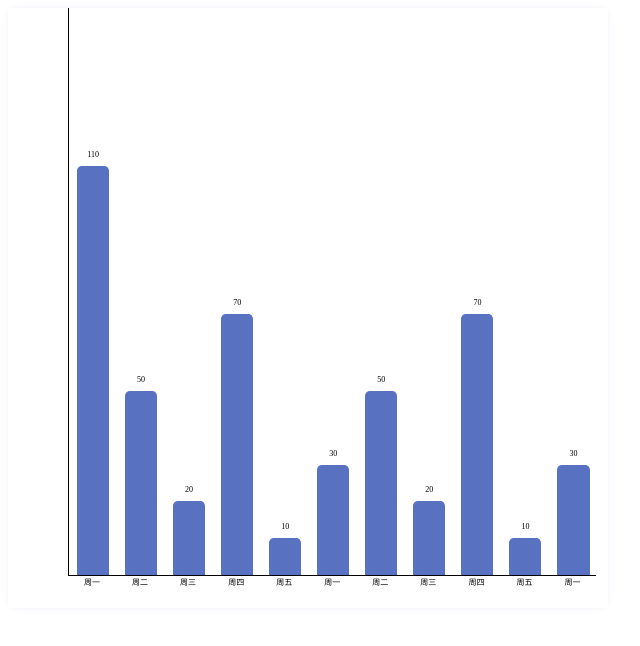
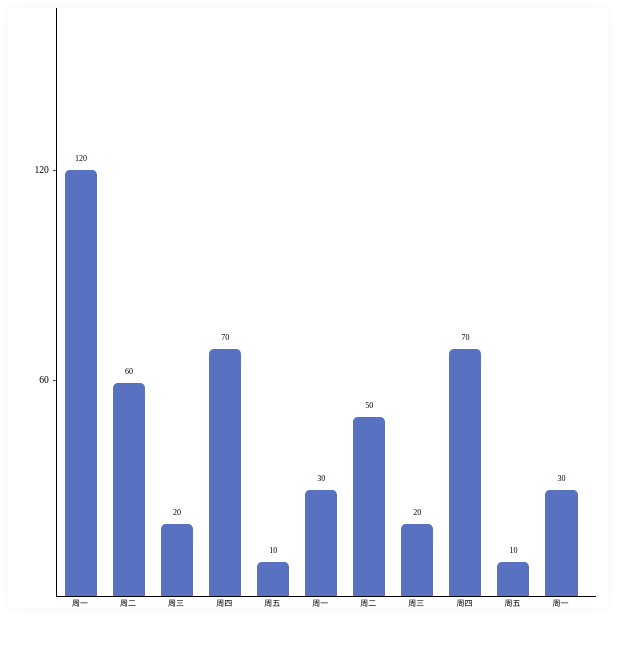
Before and after one commit to CaoKejian/plugin-bar, a Vue app: page / in a window 1280 px wide. Shown: the top 646 px of the page, without its empty margins (0-640 px from the left). Built offline with nearby package versions, Linux system fonts and the light colour scheme.

Commit message:
增加纵坐标逻辑及样式规范

```diff
--- a/src/App.vue
+++ b/src/App.vue
@@ -12,8 +12,8 @@ export default {
   data() {
     return {
       data: [
-        { id: 1, xName: '周一', yName: 0, value: 110 },
-        { id: 2, xName: '周二', yName: 80, value: 50 },
+        { id: 1, xName: '周一', yName: 0, value: 120 },
+        { id: 2, xName: '周二', yName: 80, value: 60 },
         { id: 3, xName: '周三', yName: 60, value: 20 },
         { id: 4, xName: '周四', yName: 40, value: 70 },
         { id: 5, xName: '周五', yName: 20, value: 10 },
--- a/src/plugin/colin-button/index.vue
+++ b/src/plugin/colin-button/index.vue
@@ -7,6 +7,16 @@
     <div class='overWrapper'>
       <div class='innerWrapper'>
         <div class='box1' :style="{ visibility: isOk ? 'visible' : 'hidden' }">
+          <div class='fake1'>
+            <div class='yItem' style="height:50%" v-for="item in yData" :key="item">
+              <div>{{ item }}</div>
+              <div style="margin-left: 4px;">-</div>
+            </div>
+          </div>
+          <div class='bar1'>
+            <div class='xItem'>
+            </div>
+          </div>
         </div>
         <div class='box2' ref="box2">
           <div class='fake' :style="{ width: `${box2Width}px`, borderBottom: isOk ? '1px solid #000' : '0px' }">
@@ -42,6 +52,11 @@ export default {
     }
   },
   methods: {
+    handleData(data) {
+      const values = Array.from(new Set(data.map(item => item.value))).sort((a, b) => b - a);
+      const max = values.shift();
+      this.yData = [Math.floor(max / 2), Math.floor(max)].reverse();
+    },
     handleX(data) {
       const maxItem = data.reduce((max, item) => (item.value > max.value ? item : max));
       const maxBit = maxItem.value;
@@ -57,6 +72,7 @@ export default {
     }
   },
   async mounted() {
+    this.handleData(this.data)
     await this.handleX(this.data)
     this.box2Width = this.$refs.box2.scrollWidth;
     // 在页面加载后添加动画类，通过 setTimeout 模拟延迟效果
@@ -101,20 +117,48 @@ export default {
   background: #fff;
 }
 
-.box1,
-.box3 {
-  height: 100%;
-  width: 10%;
+.yItem {
+  height: 20%;
+  width: 100%;
+  font-size: 0.6rem;
+  display: flex;
+  justify-content: flex-end;
+}
+
+.yItem:nth-child(2) {
+  margin-bottom: 0.5rem;
+}
+
+.fake1 {
+  position: absolute;
+  top: calc(30% - 1.5rem);
+  left: 0;
+  right: 0;
+  bottom: 1rem;
+  font-size: 0.6rem;
+  display: flex;
+  flex-direction: column;
+}
+
+.bar1 {
+  width: 100%;
   box-sizing: border-box;
   display: flex;
+}
+
+.box1 {
+  box-sizing: border-box;
+  flex: 1;
+  display: flex;
+  height: 100%;
   flex-direction: column;
   justify-content: flex-end;
+  position: relative;
 }
 
 .box3 {
   width: 2%;
 }
-
 
 .xItem {
   width: 20%;
@@ -123,10 +167,21 @@ export default {
 }
 
 .box2 {
-  flex: 1;
+  /* flex: 1; */
+  width: 90%;
   display: flex;
   flex-direction: column;
   overflow-x: scroll;
+}
+
+.box2::-webkit-scrollbar {
+  width: 0em;
+  height: 0;
+  background: transparent;
+}
+
+.box2::-webkit-scrollbar-track {
+  background-color: transparent;
 }
 
 .fake {
@@ -174,7 +229,6 @@ export default {
   width: 100%;
   box-sizing: border-box;
   display: flex;
-  height: 2rem;
 }
 </style>
 
```
